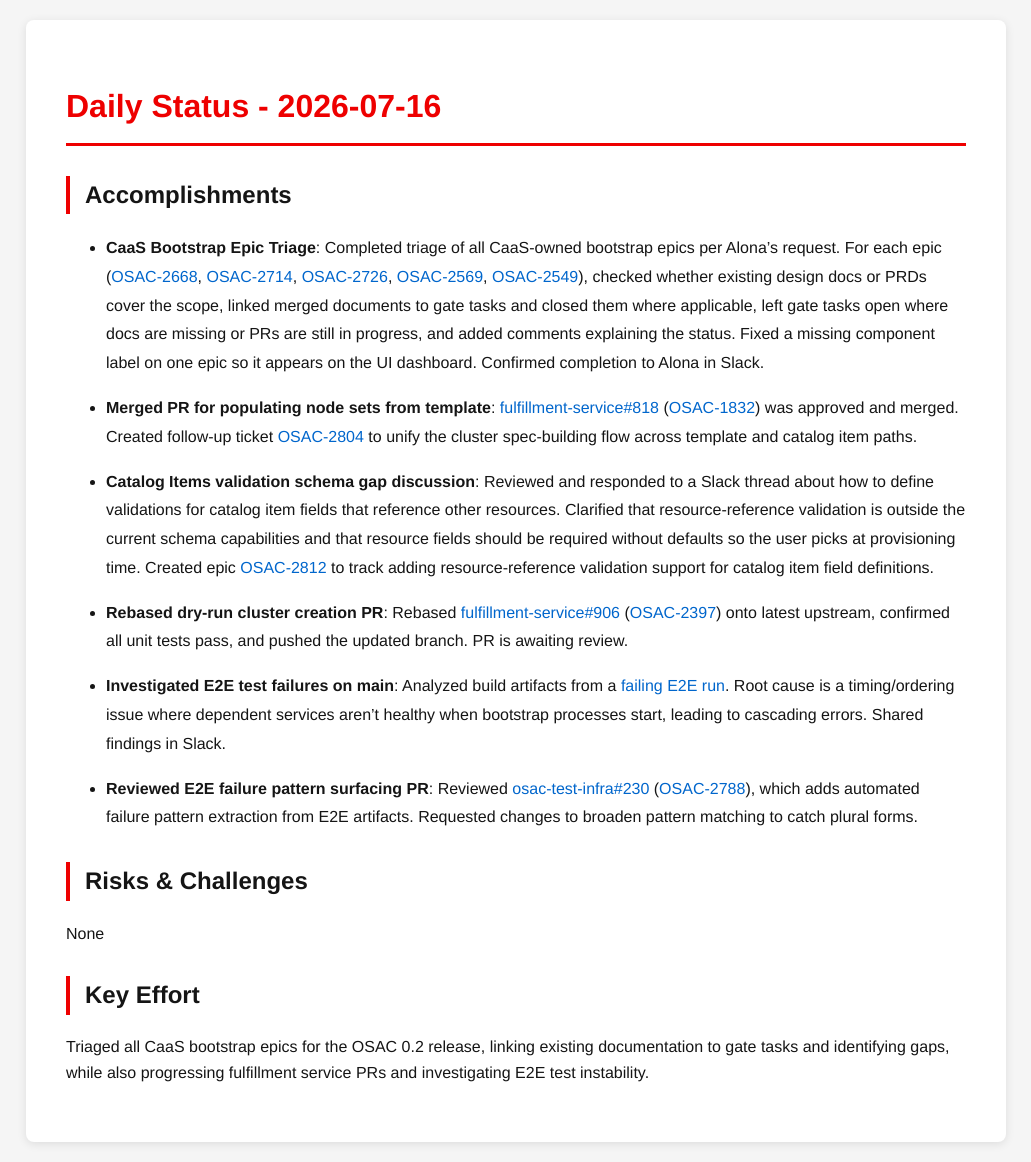
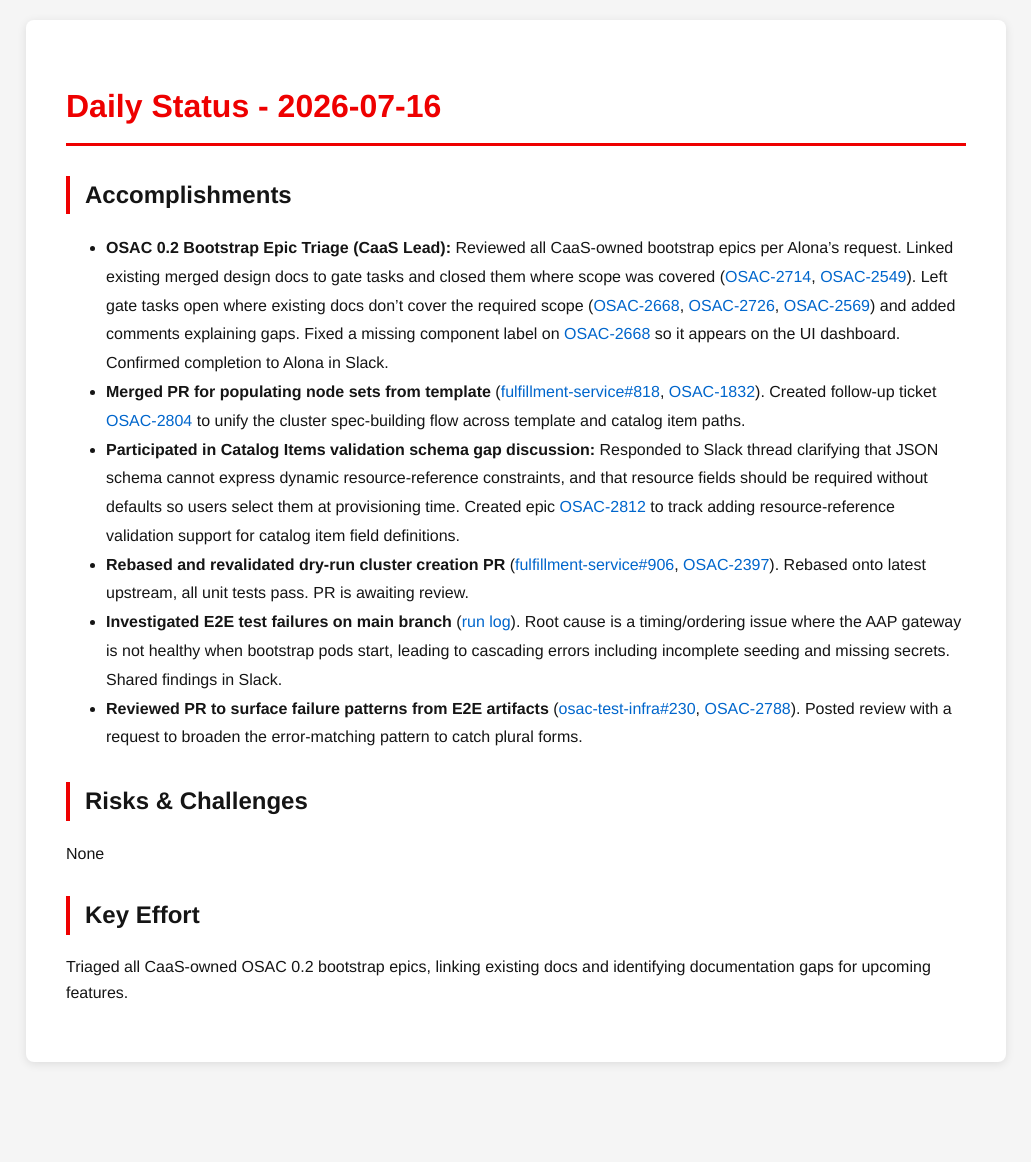
Before and after one commit to tzvatot/daily-status, a Jekyll site: the page built from 2026-07-16.md, in a window 1280 px wide. Shown: the whole page, without its empty margins (124-1155 px from the left). Built offline with Jekyll 4.4.1, drawn with Linux system fonts in a browser that asks for light colours; after the commit the page ends 1082 px from its top, so only the background shows below that.

Commit message:
Daily status update - 2026-07-16

```diff
--- a/2026-07-16.md
+++ b/2026-07-16.md
@@ -7,21 +7,15 @@ date: 2026-07-16
 # Daily Status - 2026-07-16
 
 ## Accomplishments
-
-- **CaaS Bootstrap Epic Triage**: Completed triage of all CaaS-owned bootstrap epics per Alona's request. For each epic ([OSAC-2668](https://redhat.atlassian.net/browse/OSAC-2668), [OSAC-2714](https://redhat.atlassian.net/browse/OSAC-2714), [OSAC-2726](https://redhat.atlassian.net/browse/OSAC-2726), [OSAC-2569](https://redhat.atlassian.net/browse/OSAC-2569), [OSAC-2549](https://redhat.atlassian.net/browse/OSAC-2549)), checked whether existing design docs or PRDs cover the scope, linked merged documents to gate tasks and closed them where applicable, left gate tasks open where docs are missing or PRs are still in progress, and added comments explaining the status. Fixed a missing component label on one epic so it appears on the UI dashboard. Confirmed completion to Alona in Slack.
-
-- **Merged PR for populating node sets from template**: [fulfillment-service#818](https://github.com/osac-project/fulfillment-service/pull/818) ([OSAC-1832](https://redhat.atlassian.net/browse/OSAC-1832)) was approved and merged. Created follow-up ticket [OSAC-2804](https://redhat.atlassian.net/browse/OSAC-2804) to unify the cluster spec-building flow across template and catalog item paths.
-
-- **Catalog Items validation schema gap discussion**: Reviewed and responded to a Slack thread about how to define validations for catalog item fields that reference other resources. Clarified that resource-reference validation is outside the current schema capabilities and that resource fields should be required without defaults so the user picks at provisioning time. Created epic [OSAC-2812](https://redhat.atlassian.net/browse/OSAC-2812) to track adding resource-reference validation support for catalog item field definitions.
-
-- **Rebased dry-run cluster creation PR**: Rebased [fulfillment-service#906](https://github.com/osac-project/fulfillment-service/pull/906) ([OSAC-2397](https://redhat.atlassian.net/browse/OSAC-2397)) onto latest upstream, confirmed all unit tests pass, and pushed the updated branch. PR is awaiting review.
-
-- **Investigated E2E test failures on main**: Analyzed build artifacts from a [failing E2E run](https://github.com/osac-project/fulfillment-service/actions/runs/29379201666). Root cause is a timing/ordering issue where dependent services aren't healthy when bootstrap processes start, leading to cascading errors. Shared findings in Slack.
-
-- **Reviewed E2E failure pattern surfacing PR**: Reviewed [osac-test-infra#230](https://github.com/osac-project/osac-test-infra/pull/230) ([OSAC-2788](https://redhat.atlassian.net/browse/OSAC-2788)), which adds automated failure pattern extraction from E2E artifacts. Requested changes to broaden pattern matching to catch plural forms.
+- **OSAC 0.2 Bootstrap Epic Triage (CaaS Lead):** Reviewed all CaaS-owned bootstrap epics per Alona's request. Linked existing merged design docs to gate tasks and closed them where scope was covered ([OSAC-2714](https://redhat.atlassian.net/browse/OSAC-2714), [OSAC-2549](https://redhat.atlassian.net/browse/OSAC-2549)). Left gate tasks open where existing docs don't cover the required scope ([OSAC-2668](https://redhat.atlassian.net/browse/OSAC-2668), [OSAC-2726](https://redhat.atlassian.net/browse/OSAC-2726), [OSAC-2569](https://redhat.atlassian.net/browse/OSAC-2569)) and added comments explaining gaps. Fixed a missing component label on [OSAC-2668](https://redhat.atlassian.net/browse/OSAC-2668) so it appears on the UI dashboard. Confirmed completion to Alona in Slack.
+- **Merged PR for populating node sets from template** ([fulfillment-service#818](https://github.com/osac-project/fulfillment-service/pull/818), [OSAC-1832](https://redhat.atlassian.net/browse/OSAC-1832)). Created follow-up ticket [OSAC-2804](https://redhat.atlassian.net/browse/OSAC-2804) to unify the cluster spec-building flow across template and catalog item paths.
+- **Participated in Catalog Items validation schema gap discussion:** Responded to Slack thread clarifying that JSON schema cannot express dynamic resource-reference constraints, and that resource fields should be required without defaults so users select them at provisioning time. Created epic [OSAC-2812](https://redhat.atlassian.net/browse/OSAC-2812) to track adding resource-reference validation support for catalog item field definitions.
+- **Rebased and revalidated dry-run cluster creation PR** ([fulfillment-service#906](https://github.com/osac-project/fulfillment-service/pull/906), [OSAC-2397](https://redhat.atlassian.net/browse/OSAC-2397)). Rebased onto latest upstream, all unit tests pass. PR is awaiting review.
+- **Investigated E2E test failures on main branch** ([run log](https://github.com/osac-project/fulfillment-service/actions/runs/29379201666)). Root cause is a timing/ordering issue where the AAP gateway is not healthy when bootstrap pods start, leading to cascading errors including incomplete seeding and missing secrets. Shared findings in Slack.
+- **Reviewed PR to surface failure patterns from E2E artifacts** ([osac-test-infra#230](https://github.com/osac-project/osac-test-infra/pull/230), [OSAC-2788](https://redhat.atlassian.net/browse/OSAC-2788)). Posted review with a request to broaden the error-matching pattern to catch plural forms.
 
 ## Risks & Challenges
 None
 
 ## Key Effort
-Triaged all CaaS bootstrap epics for the OSAC 0.2 release, linking existing documentation to gate tasks and identifying gaps, while also progressing fulfillment service PRs and investigating E2E test instability.
+Triaged all CaaS-owned OSAC 0.2 bootstrap epics, linking existing docs and identifying documentation gaps for upcoming features.
```
